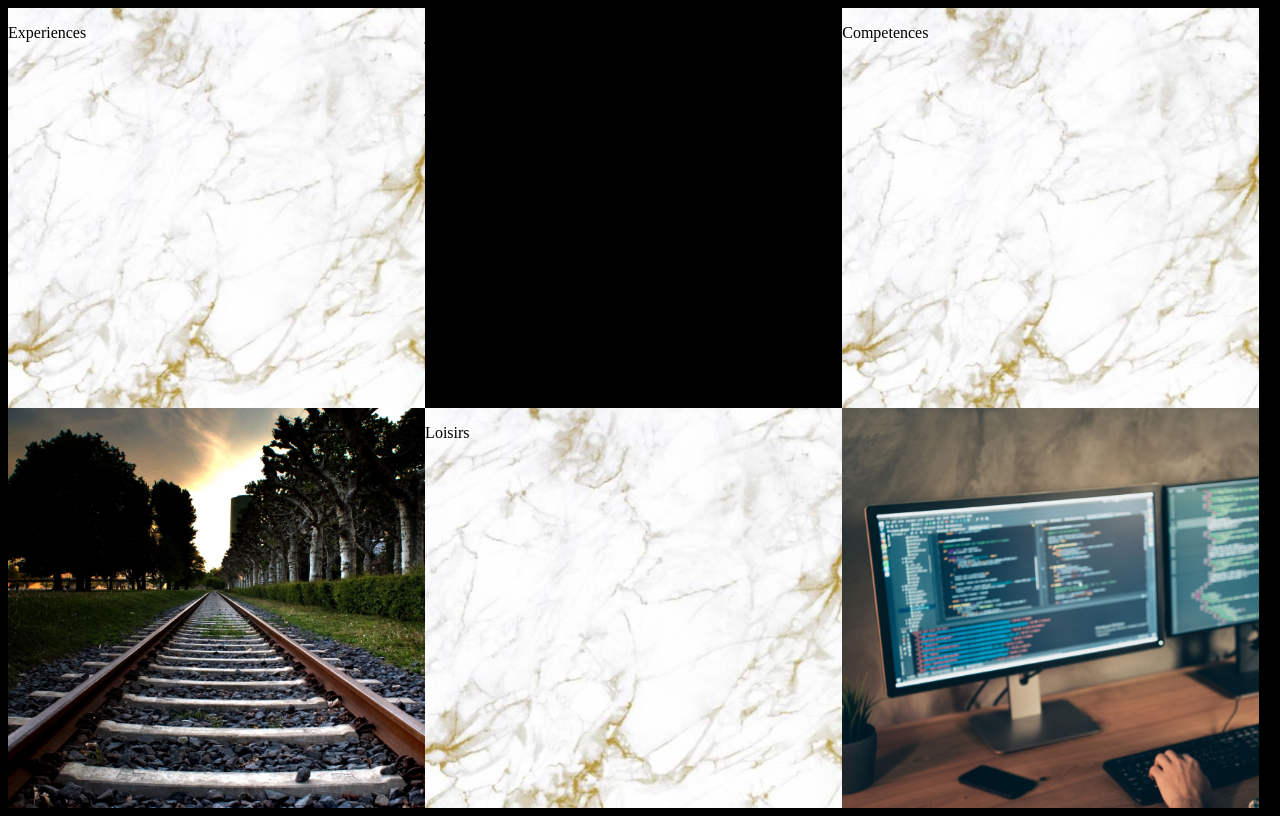
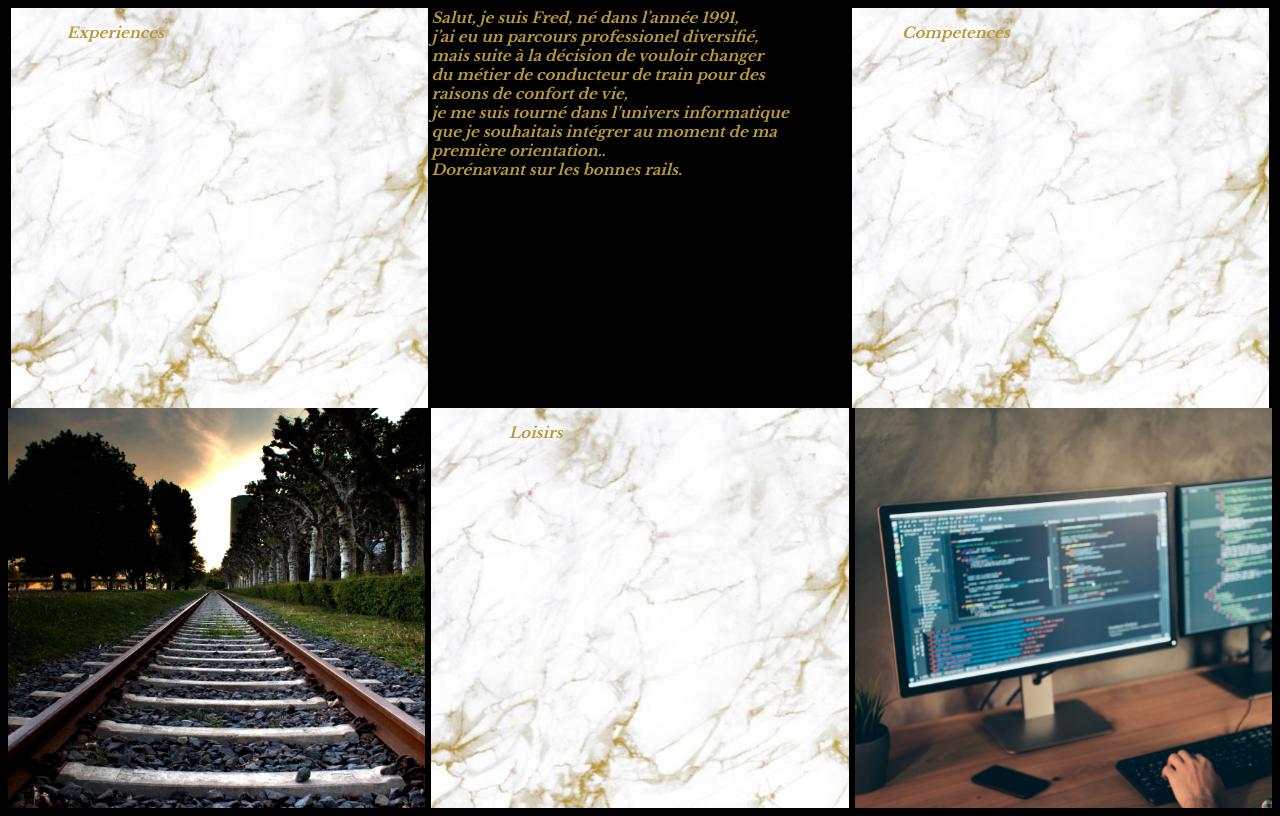
Before and after one commit to Fr3dweb/Portfolio-en-cours, a plain HTML site: page index.html in a window 1280 px wide. Drawn offline with Linux system fonts and the light colour scheme; files whose address does not match are found by name.

Commit message:
application couleur du texte

```diff
--- a/page.css
+++ b/page.css
@@ -14,6 +14,7 @@
 body
 {
   background-color: #000000;
+
 }
 
 .galerie
@@ -27,10 +28,22 @@ body
 {
   height: 50vh;
   width: 33%;
+  color: #B99A3B;
+  font-family: 'librebaskerville';
+  font-size: 15px ;
+  font-style: italic;
+  font-weight: bold ;
 }
 
 .imageMarbre {
   background-image: url(Marbre-or-blanc.png);
+  text-align: center;
+  margin: 0 auto;
+}
+
+p
+{
+  width: 50%;
 }
 
 .rail
@@ -57,12 +70,7 @@ body
 
 
 /* .carré2
-{
-  color: #B99A3B;
-  font-family: 'librebaskerville';
-  font-size: 20px ;
-  font-style: italic;
-  font-weight: bold ; */
+
   /* height: 243px;
   left: 666px; */
   /* letter-spacing: 0;
```
Also changed, not shown: index.html (+1 -1 lines).
